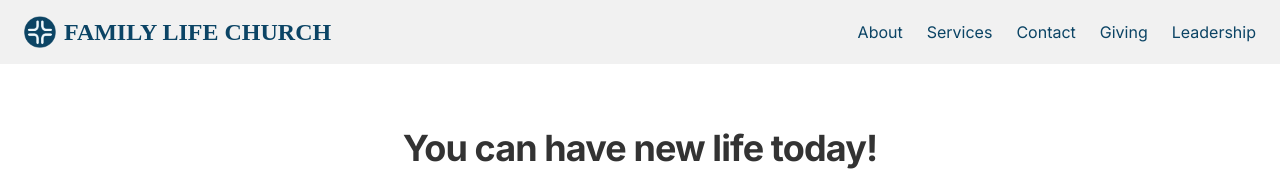
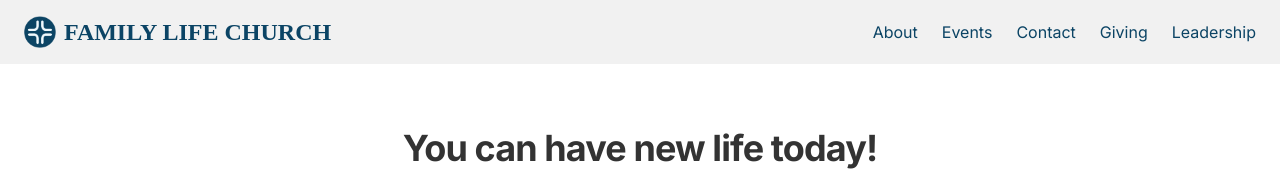
Before and after one commit to aberry520/family-life, a Next.js app: page /contact in a window 1280 px wide. Shown: the top 171 px of the page. Built offline with nearby package versions, Linux system fonts and the light colour scheme; a web font is replaced by a local one.

Commit message:
rename and fix mobile menu

```diff
--- a/src/components/header.tsx
+++ b/src/components/header.tsx
@@ -46,10 +46,10 @@ export default function Header() {
             About
           </Link>
           <Link
-            href="/services"
+            href="/events"
             className="hover:underline underline-offset-4"
             prefetch={false}>
-            Services
+            Events
           </Link>
           <Link
             href="/contact"
@@ -80,8 +80,8 @@ export default function Header() {
       </header>
       {menuOpen && (
         <nav
-          className="absolute top-16 right-6 bg-secondary shadow-lg rounded-md px-12 py-6 flex flex-col gap-6 items-center"
-          style={{ color: "#0b4465" }}>
+          className="fixed top-16 right-6 bg-secondary shadow-lg rounded-md px-12 py-6 flex flex-col gap-6 items-center"
+          style={{ color: "#0b4465", zIndex: 1000 }}>
           <Link
             href="/#about"
             onClick={() => setMenuOpen(false)}
@@ -90,11 +90,11 @@ export default function Header() {
             About
           </Link>
           <Link
-            href="/services"
+            href="/events"
             onClick={() => setMenuOpen(false)}
             className="hover:underline underline-offset-4"
             prefetch={false}>
-            Services
+            Events
           </Link>
           <Link
             href="/contact"
```
